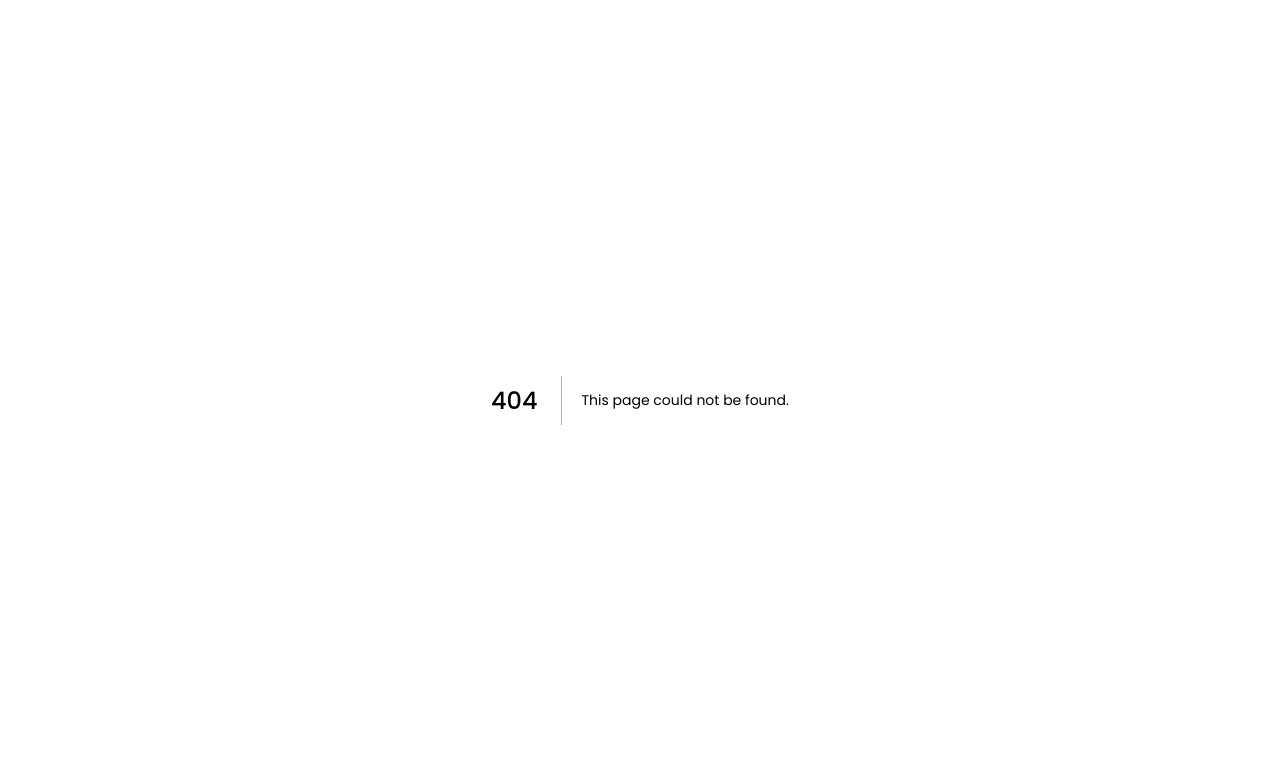
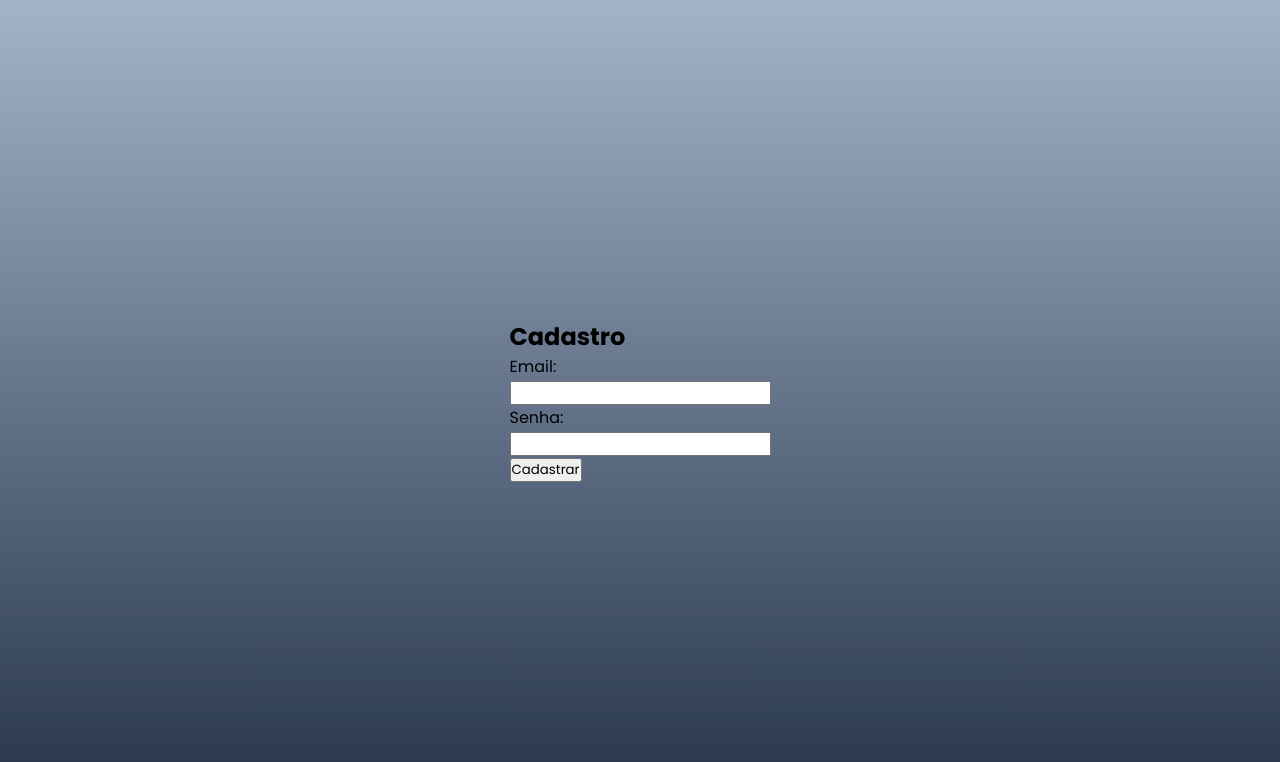
Before and after one commit to augusto1jr/clt, a Next.js app in the folder login/frontend/: page /cadastro in a window 1280 px wide. Before the commit this address had no page. Shown: the top 762 px of the page. Built offline with nearby package versions, Linux system fonts and the light colour scheme.

Commit message:
changes button tags

```diff
--- /dev/null
+++ b/login/frontend/app/cadastro/page.js
@@ -0,0 +1,22 @@
+export default function Cadastro() {
+    return (
+      <main>
+        <section id="cadastro">
+          <h1>Cadastro</h1>
+          <form>
+            <div>
+              <label htmlFor="email">Email:</label><br />
+              <input type="email" id="email" name="email" required />
+            </div>
+            <div>
+              <label htmlFor="senha">Senha:</label><br />
+              <input type="password" id="senha" name="senha" required />
+            </div>
+            <div>
+              <input type="submit" value="Cadastrar" />
+            </div>
+          </form>
+        </section>
+      </main>
+    );
+  }
--- a/login/frontend/app/globals.css
+++ b/login/frontend/app/globals.css
@@ -94,24 +94,28 @@ html, body {
     outline: none;
 }
 
-button, input[type="submit"] {
+
+/* Botões base */
+button {
   all: unset;
   border: 1px solid var(--cor3);
   text-align: center;
+  cursor: pointer;
 }
 
-
-/* Botões */
-#login .btn {
+/* Estilização base para botões de login e cadastro */
+#login .btn,
+#btn_login button,
+#btn_cadastro button {
   display: inline-block;
-    width: 100%;
+  width: 200px;
   padding: 10px;
   border-radius: 8px;
   font-size: 14px;
-    font-weight: 600;
-    cursor: pointer;
+  font-weight: 500;
 }
 
+/* Containers para centralizar os botões */
 #btn_login,
 #btn_cadastro {
   display: flex;
@@ -119,33 +123,29 @@ button, input[type="submit"] {
   margin-top: 10px;
 }
 
-#btn_login input {
+/* Estilo do botão de login */
+#btn_login button {
   background-color: var(--cor3);
   color: white;
-    padding: 10px;
-    width: 80%;
-    border-radius: 8px;
 }
 
-#btn_cadastro input {
+/* Estilo do botão de cadastro */
+#btn_cadastro button {
   background-color: var(--cor2);
   color: white;
-    padding: 10px;
-    width: 80%;
-    border-radius: 8px;
 }
 
-
-#login #btn_login input:hover {
+/* Hover: login */
+#btn_login button:hover {
   border: 2px solid var(--cor4);
-    cursor: pointer;
 }
 
-#login #btn_cadastro input:hover {
+/* Hover: cadastro */
+#btn_cadastro button:hover {
   border: 2px solid var(--cor3);
-    cursor: pointer;
 }
 
+/* Recuperar senha */
 #btn_forgot {
   display: flex;
   justify-content: center;
@@ -166,6 +166,7 @@ button, input[type="submit"] {
   text-decoration: underline;
   color: var(--cor2);
 }
+
 
 
 /* Media Queries */
```
Also changed, not shown: login/frontend/app/page.js (+7 -2 lines). Lines whose indentation alone changed are shown as unchanged.
